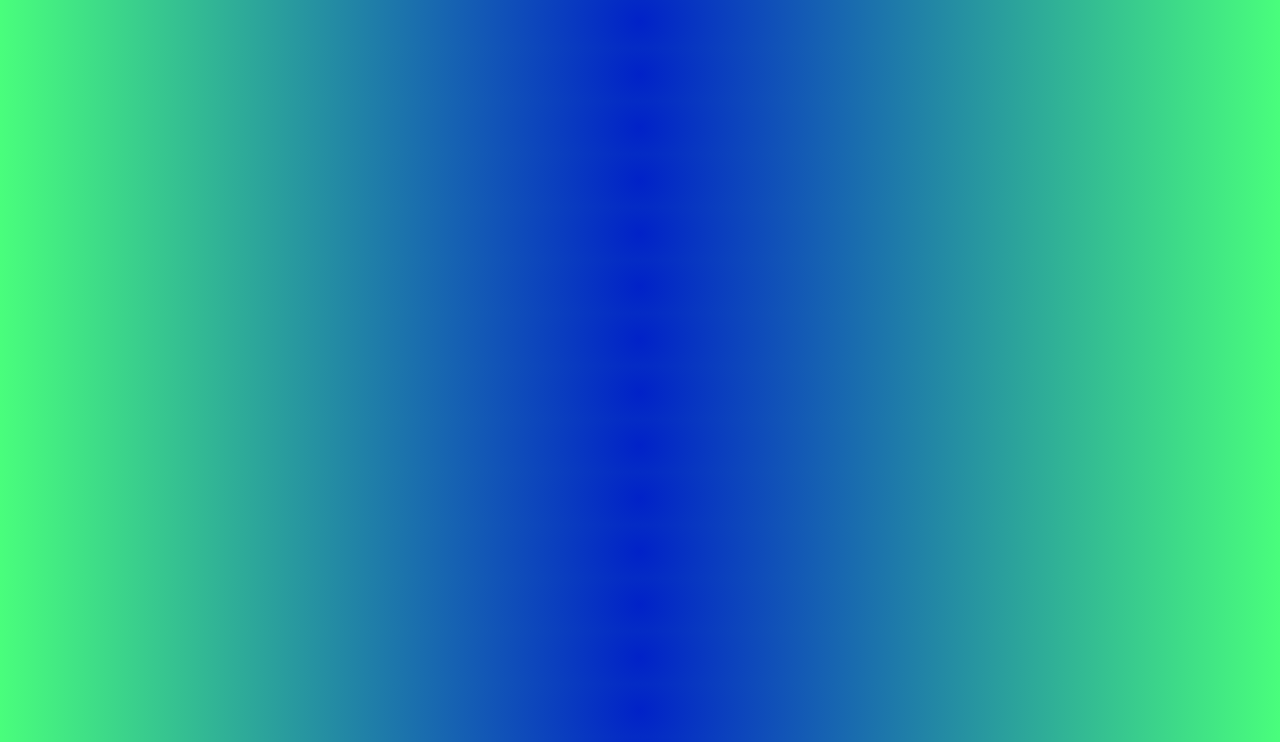
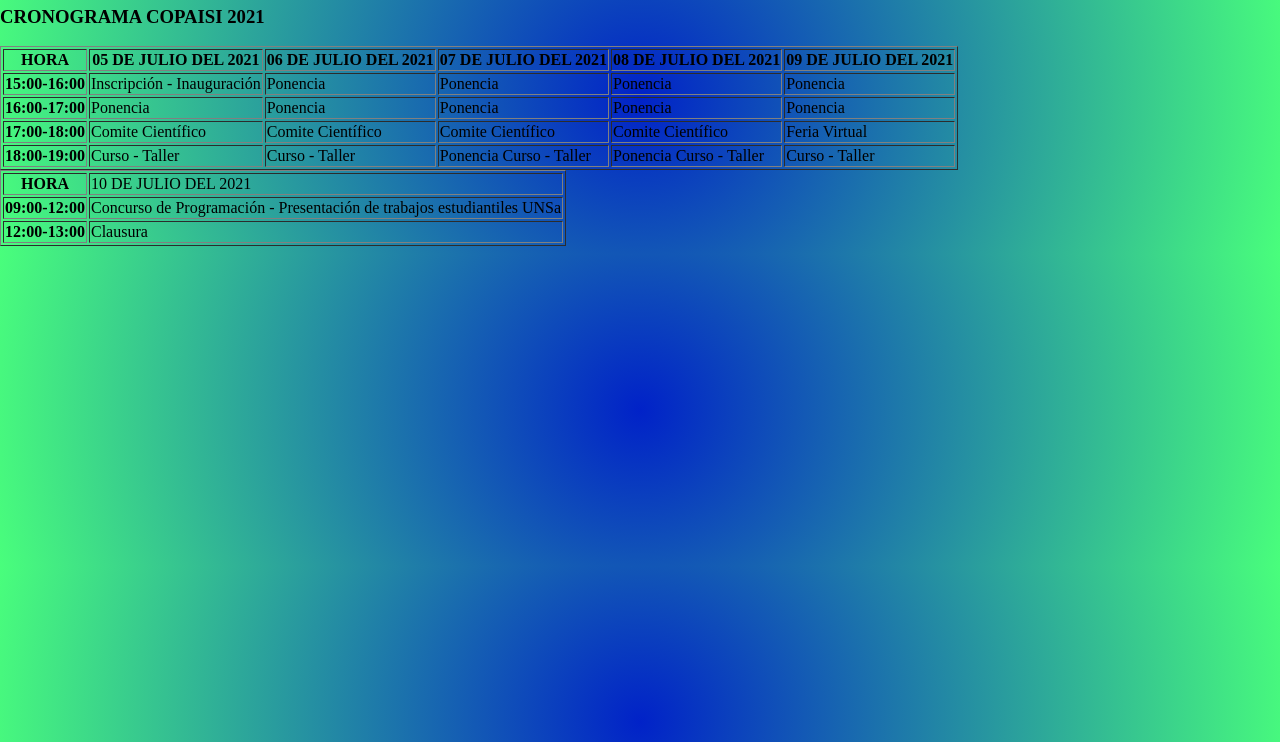
Before and after one commit to 7756931-54/COPAISI-2021, a plain HTML site: page Cronograma.html in a window 1280 px wide. Shown: the part 58-800 px from the top of the page. Drawn offline with Linux system fonts and the light colour scheme; a web font is replaced by a local one.

Commit message:
Update Cronograma.html

```diff
--- a/Cronograma.html
+++ b/Cronograma.html
@@ -5,15 +5,17 @@
     <meta http-equiv="X-UA-Compatible" content="IE=edge">
     <meta name="viewport" content="width=device-width, initial-scale=1.0">
     <link rel="stylesheet" href="diseño.css">
+    <link rel="stylesheet" href="paginas sub.css">
     <link rel="preconnect" href="https://fonts.gstatic.com">
     <script src="funcion.js"></script>
     <link href="https://fonts.googleapis.com/css2?family=Lexend+Mega&display=swap" rel="stylesheet">
     <title>II COPAISI 2021</title>
 </head>
 <body>
-    <nav id='menu'>
+    <header id='menu'>
         <input type='checkbox' id='responsive-menu' onclick='updatemenu()'><label></label>
         <ul>
+          <li><img src="congreso2.png" id="congreso2"></li>
           <li><a href="index.html">Home</a></li>
           <li><a href="Presentacion.html">Presentación </a></li>
           <li><a href="Ponentes.html">Ponentes</a></li>
@@ -22,6 +24,77 @@
           <li><a href="Inscripcion.html">Inscripción </a></li>
           <li><a href="Programa.html">Programa </a></li>
         </ul>
-    </nav>
+    </header>
+    <article>
+    <section>
+        <h1>CRONOGRAMA COPAISI 2021</h1>
+    <table border="1">
+        <thead>
+            <tr>
+                <th>HORA</th>
+                <th>05 DE JULIO DEL 2021</th>
+                <th>06 DE JULIO DEL 2021</th>
+                <th>07 DE JULIO DEL 2021</th>
+                <th>08 DE JULIO DEL 2021</th>
+                <th>09 DE JULIO DEL 2021</th>
+            </tr>
+        </thead>
+        <tbody>
+            <tr>
+                <th>15:00-16:00</th>
+                <td>Inscripción - Inauguración</td>
+                <td>Ponencia</td>
+                <td>Ponencia</td>
+                <td>Ponencia</td>
+                <td>Ponencia</td>
+            </tr>
+            <tr>
+                <th>16:00-17:00</th>
+                <td>Ponencia</td>
+                <td>Ponencia</td>
+                <td>Ponencia</td>
+                <td>Ponencia</td>
+                <td>Ponencia</td>
+            </tr>
+            <tr>
+                <th>17:00-18:00</th>
+                <td>Comite Científico</td>
+                <td>Comite Científico</td>
+                <td>Comite Científico</td>
+                <td>Comite Científico</td>
+                <td>Feria Virtual</td>
+            </tr>
+            <tr>
+                <th>18:00-19:00</th>
+                <td>Curso - Taller</td>
+                <td>Curso - Taller</td>
+                <td>Ponencia Curso - Taller</td>
+                <td>Ponencia Curso - Taller</td>
+                <td>Curso - Taller</td>
+            </tr>
+        </tbody>
+    </table>
+    </section>
+    <section>
+            <table border="1">
+                <thead>
+                    <tr>
+                        <th>HORA</th>
+                        <td>10 DE JULIO DEL 2021</td>
+                    </tr>
+                </thead>
+                <tbody>
+                    <tr>
+                        <th>09:00-12:00</th>
+                        <td>Concurso de Programación - Presentación de trabajos estudiantiles UNSa</td>
+                    </tr>
+                    <tr>
+                        <th>12:00-13:00</th>
+                        <td>Clausura</td>
+                    </tr>
+                </tbody>
+            </table>
+    </section>
+</article>
 </body>
 </html>
```
